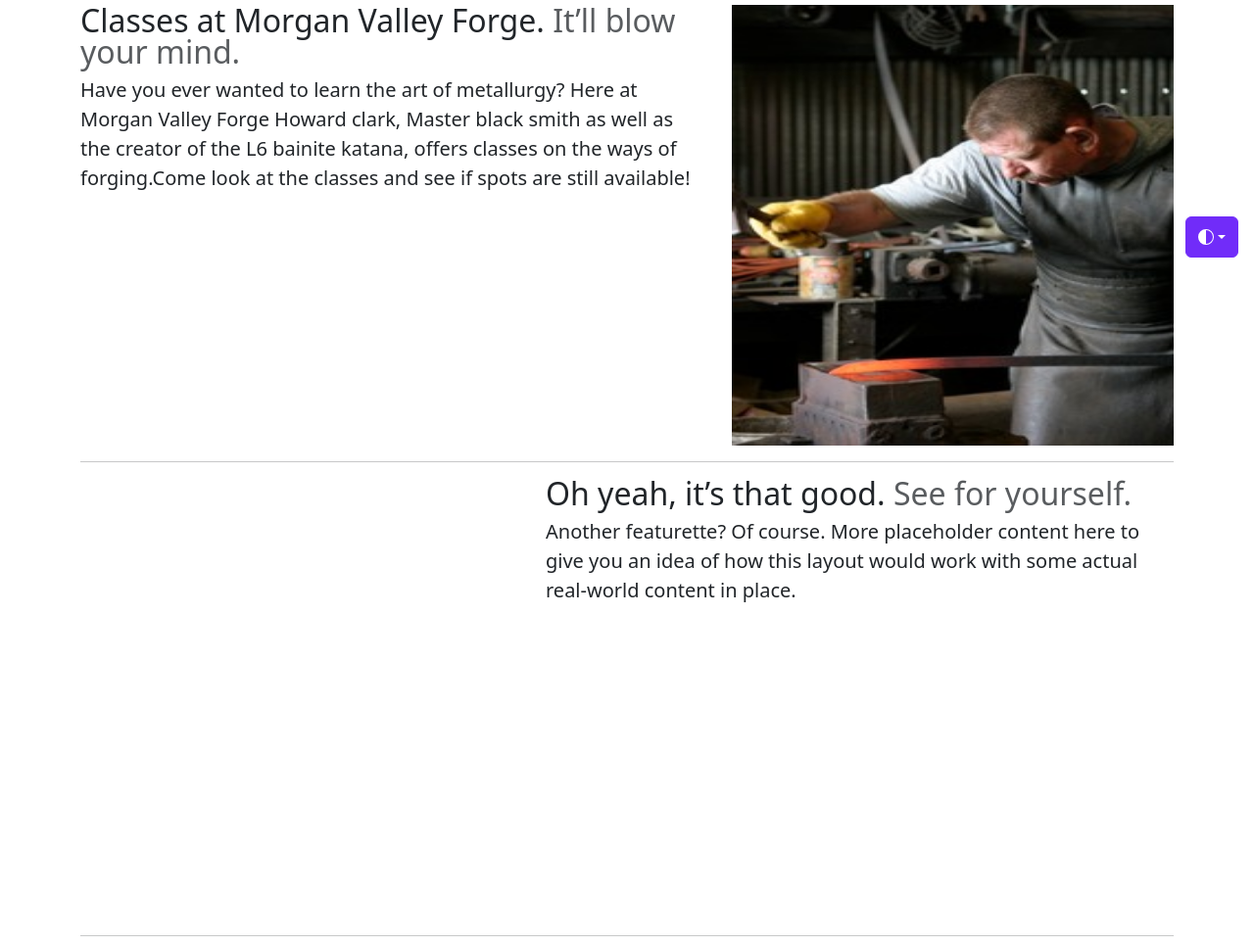
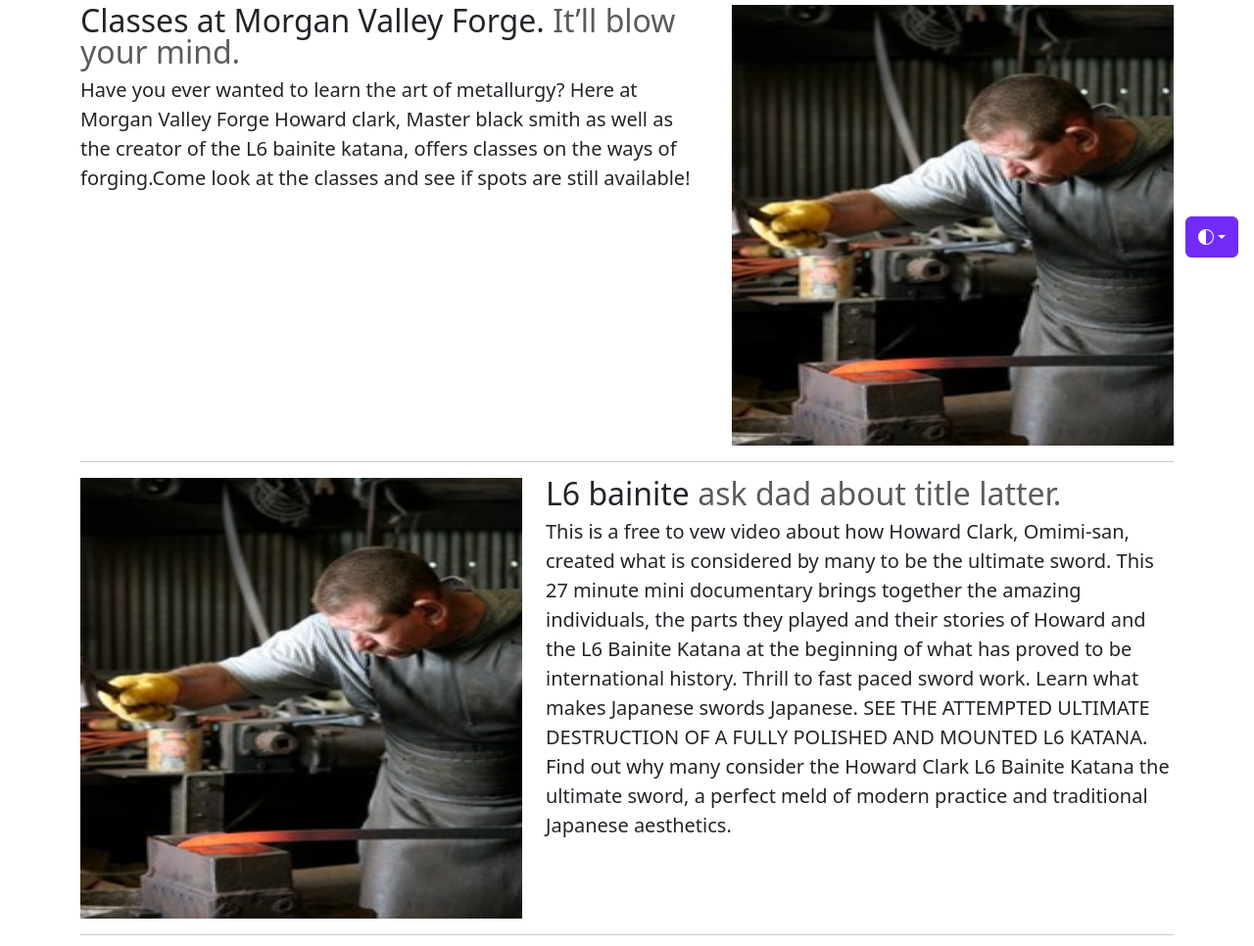
Before and after one commit to Baileyrechkemmr/omimi_swords, a Django app: page / in a window 1280 px wide. Shown: the part 521-1487 px from the top of the page at 98% size. Run offline with Django 3.2, Linux system fonts and the light colour scheme.

Commit message:
added the information about the movie to featered section of home page

```diff
--- a/projects/templates/projects/home.html
+++ b/projects/templates/projects/home.html
@@ -328,22 +328,24 @@
 
             <div class="row featurette">
                 <div class="col-md-7 order-md-2">
-                    <h2 class="featurette-heading fw-normal lh-1">Oh yeah, it’s that good. <span
-                            class="text-body-secondary">See for yourself.</span></h2>
-                    <p class="lead">Another featurette? Of course. More placeholder content here to give you an idea of
-                        how this layout would work with some actual real-world content in place.</p>
-                </div>
-                <div class="col-md-5 order-md-1">
-                    <svg class="bd-placeholder-img bd-placeholder-img-lg featurette-image img-fluid mx-auto" width="500"
-                        height="500" xmlns="http://www.w3.org/2000/svg" role="img" aria-label="Placeholder: 500x500"
-                        preserveAspectRatio="xMidYMid slice" focusable="false">
-                        <title>Placeholder</title>
+                    <h2 class="featurette-heading fw-normal lh-1">L6 bainite <span class="text-body-secondary">ask dad about title latter.</span></h2>
+                    <p class="lead">This is a free to vew video about how Howard Clark, Omimi-san, created what is considered by many to be the ultimate sword. This 27 minute mini documentary brings together the amazing individuals, the parts they played and their stories of
+                    Howard and the L6 Bainite Katana at the beginning of what has proved to be international history. Thrill to fast paced
+                    sword work. Learn what makes Japanese swords Japanese. SEE THE ATTEMPTED ULTIMATE DESTRUCTION OF A FULLY POLISHED AND
+                    MOUNTED L6 KATANA. Find out why many consider the Howard Clark L6 Bainite Katana the ultimate sword, a perfect meld of
+                    modern practice and traditional Japanese aesthetics. </p>
+                    </div>
 
-                    </svg>
-                </div>
-            </div>
+                    <div class="col-md-5">
+                        <div class="bd-placeholder-img bd-placeholder-img-lg featurette-image img-fluid mx-auto" width="500" height="400"
+                            xmlns="{% static 'howard1.jpeg' %}" aria-label="Placeholder: 500x500" preserveAspectRatio="xMidYMid slice"
+                            focusable="false">
+                            <img src="{% static 'howard1.jpeg' %}" rect width="100%" height="450" />
+                        </div>
+                    </div>
+                    </div>
 
-            <hr class="featurette-divider">
+                    <hr class="featurette-divider">
 
             <div class="row featurette">
                 <div class="col-md-7">
```
